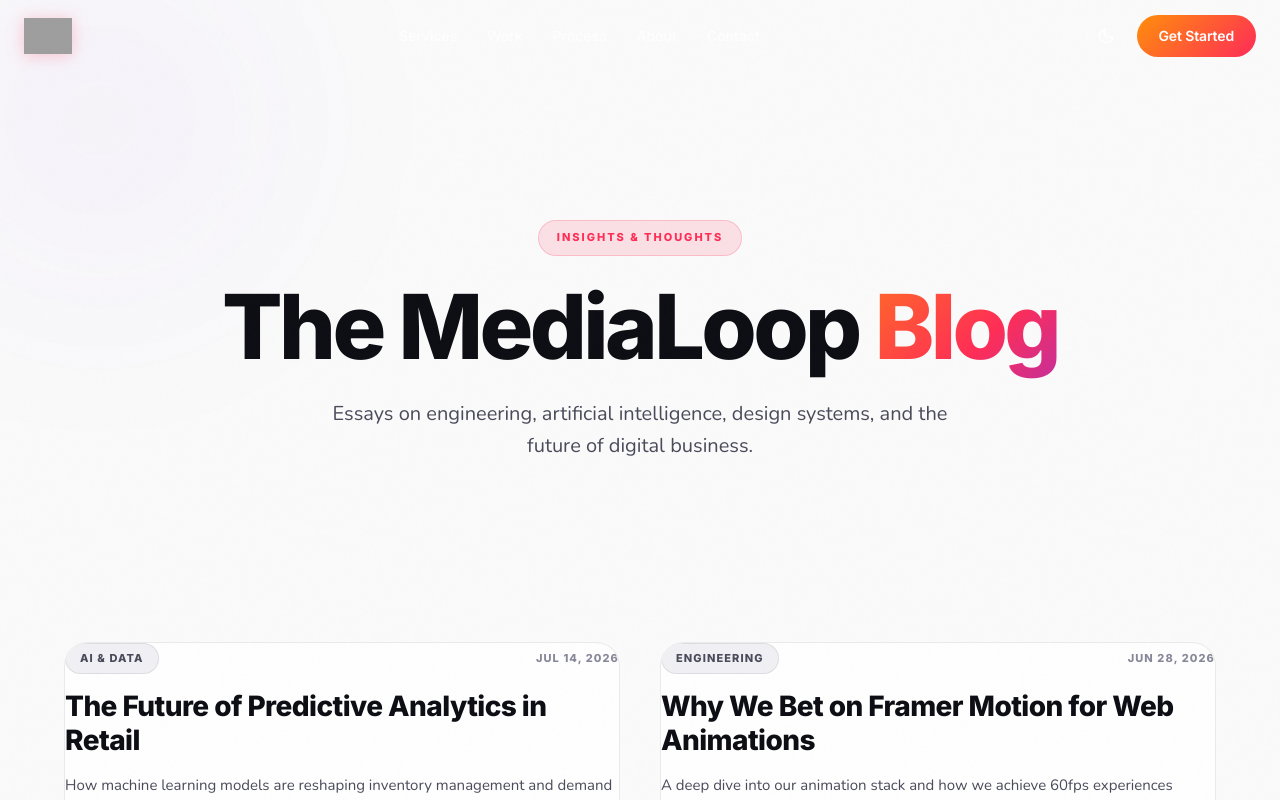
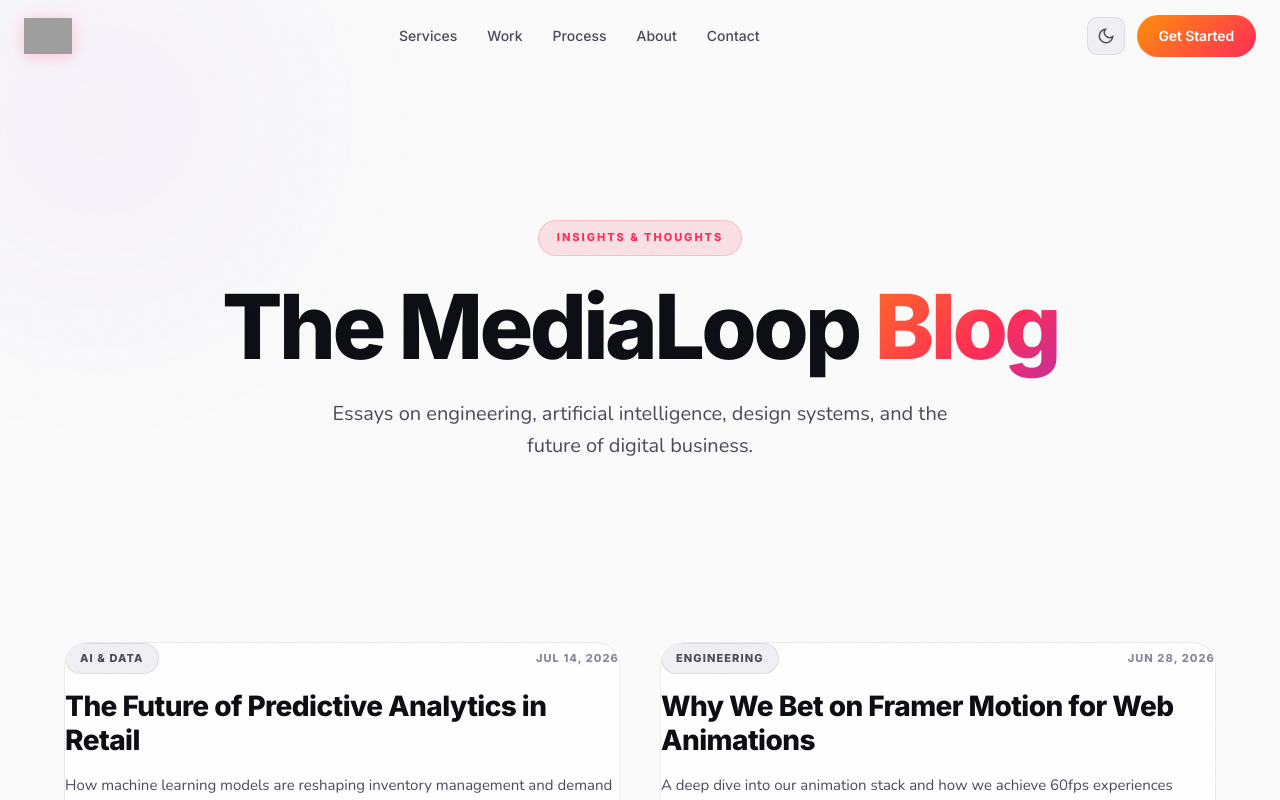
Before and after one commit to dtsolution-a/experience, a React (Vite) app: page /blog in a window 1280 px wide. Shown: the top 800 px of the page. Built offline with nearby package versions, Linux system fonts and the light colour scheme; grey boxes are pictures that could not be loaded; a web font is replaced by a local one.

Commit message:
fix: scope forced white navbar text exclusively to About page hero section

```diff
--- a/src/components/Navbar.jsx
+++ b/src/components/Navbar.jsx
@@ -2,6 +2,7 @@
 import { motion, AnimatePresence } from 'framer-motion'
 import { useTheme } from '../context/ThemeContext'
 import TransitionLink from './TransitionLink'
+import { useLocation } from 'react-router-dom'
 
 const navLinks = [
   { label: 'Services', href: '/#services', isPage: false },
@@ -15,6 +16,8 @@
   const { theme, toggle } = useTheme()
   const [scrolled, setScrolled] = useState(false)
   const [mobileOpen, setMobileOpen] = useState(false)
+  const location = useLocation()
+  const isAboutPage = location.pathname === '/about'
 
   useEffect(() => {
     const onScroll = () => setScrolled(window.scrollY > 40)
@@ -28,7 +31,7 @@
         initial={{ y: -80, opacity: 0 }}
         animate={{ y: 0, opacity: 1 }}
         transition={{ duration: 0.7, ease: [0.23, 1, 0.32, 1] }}
-        className={`navbar ${scrolled ? 'scrolled' : 'transparent'}`}
+        className={`navbar ${scrolled ? 'scrolled' : 'transparent'} ${!scrolled && isAboutPage ? 'force-white' : ''}`}
         style={{
           background: scrolled ? 'var(--nav-bg)' : 'transparent',
           backdropFilter: scrolled ? 'blur(24px)' : 'none',
@@ -191,11 +194,11 @@
         .hamburger span.open:nth-child(2) { opacity: 0; }
         .hamburger span.open:nth-child(3) { transform: translateY(-7px) rotate(-45deg); }
 
-        /* Force white text on transparent (top) state regardless of theme */
-        .navbar.transparent .nav-link { color: rgba(255,255,255,0.8); }
-        .navbar.transparent .nav-link:hover { color: #fff; background: rgba(255,255,255,0.1); }
-        .navbar.transparent .theme-toggle { color: #fff; border-color: rgba(255,255,255,0.2); background: rgba(255,255,255,0.05); }
-        .navbar.transparent .hamburger span { background: #fff; }
+        /* Force white text on transparent (top) state ONLY on About page */
+        .navbar.force-white .nav-link { color: rgba(255,255,255,0.8); }
+        .navbar.force-white .nav-link:hover { color: #fff; background: rgba(255,255,255,0.1); }
+        .navbar.force-white .theme-toggle { color: #fff; border-color: rgba(255,255,255,0.2); background: rgba(255,255,255,0.05); }
+        .navbar.force-white .hamburger span { background: #fff; }
 
         .mobile-menu {
           position: fixed; top: 72px; left: 0; right: 0;
```
